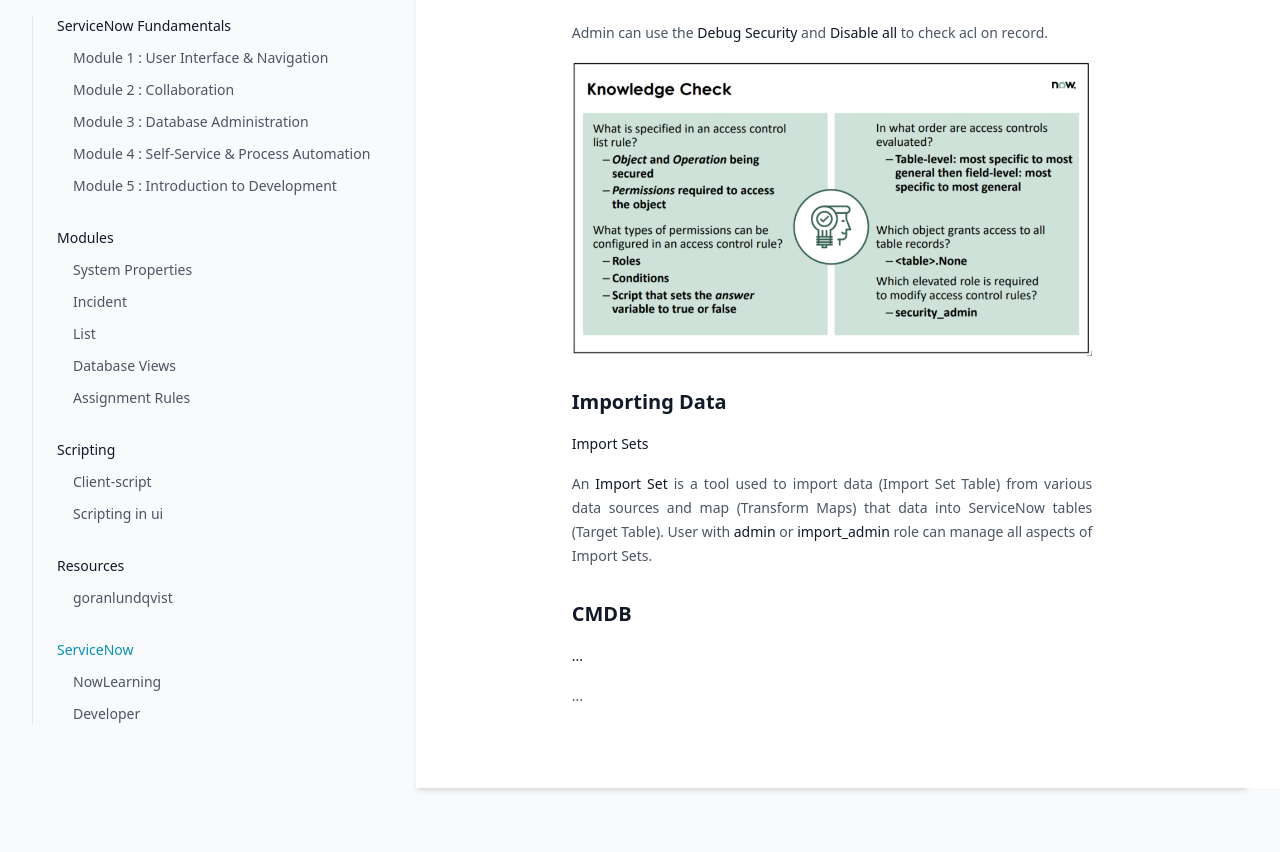
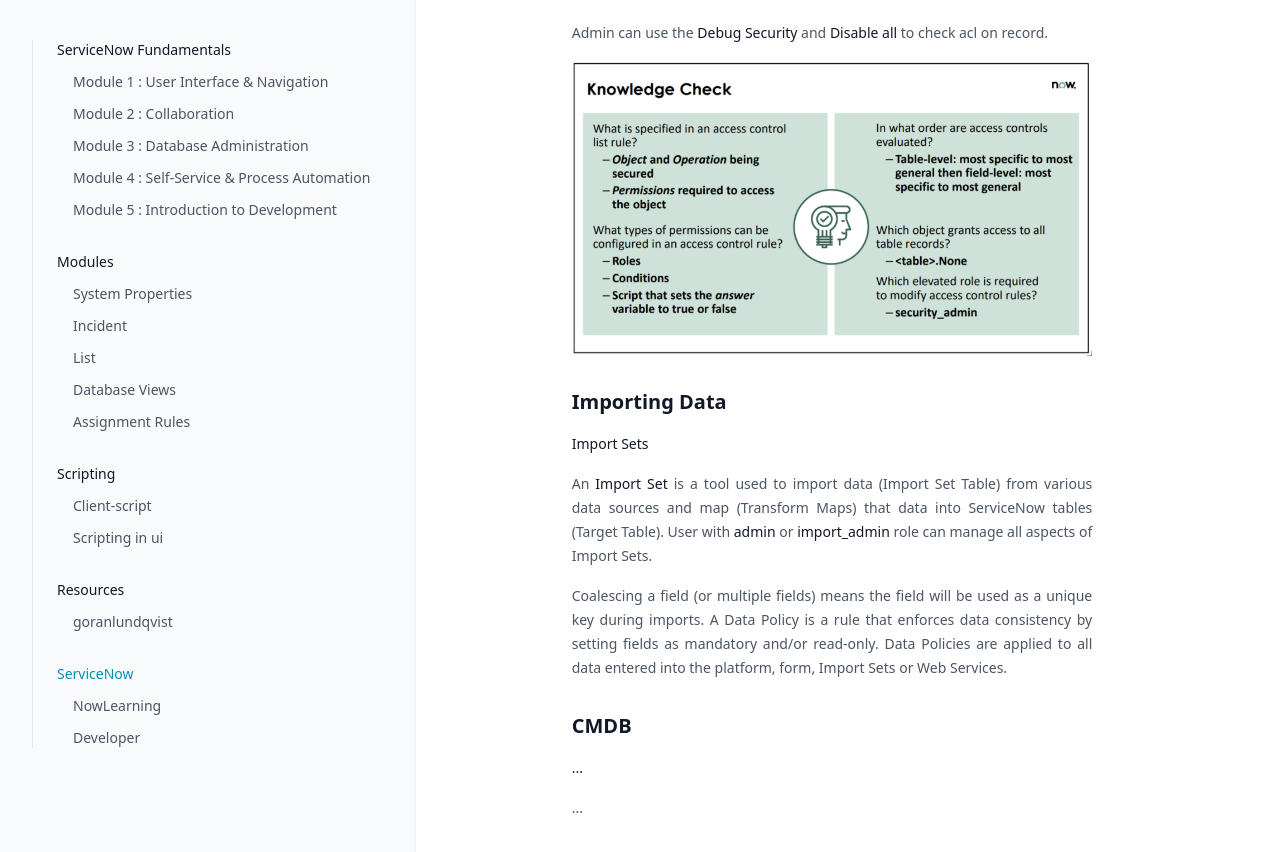
Before and after one commit to greglejeune/ebook, a Jekyll site: the page built from _servicenow/2021-11-01-snf-module3.md, in a window 1280 px wide and 900 px high, scrolled down 2633 px. Shown: the top 852 px of the window. Built offline with Jekyll 4.4.1, drawn with Linux system fonts in a browser that asks for light colours.

Commit message:
Update 2021-11-01-snf-module3.md

```diff
--- a/_servicenow/2021-11-01-snf-module3.md
+++ b/_servicenow/2021-11-01-snf-module3.md
@@ -145,6 +145,10 @@ category: snf
     An <strong>Import Set</strong> is a tool used to import data (Import Set Table) from various data sources and map (Transform Maps) that data into ServiceNow tables (Target Table). User with <strong>admin</strong> or <strong>import_admin</strong> role can manage all aspects of Import Sets.
 </p>
 
+<p style="text-align: justify;">
+    Coalescing a field (or multiple fields) means the field will be used as a unique key during imports. A Data Policy is a rule that enforces data consistency by setting fields as mandatory and/or read-only. Data Policies are applied to all data entered into the platform, form, Import Sets or Web Services.
+</p>
+
 <h2>CMDB</h2>
 
 <p style="text-align: justify;"><strong>...</strong></p>
```
